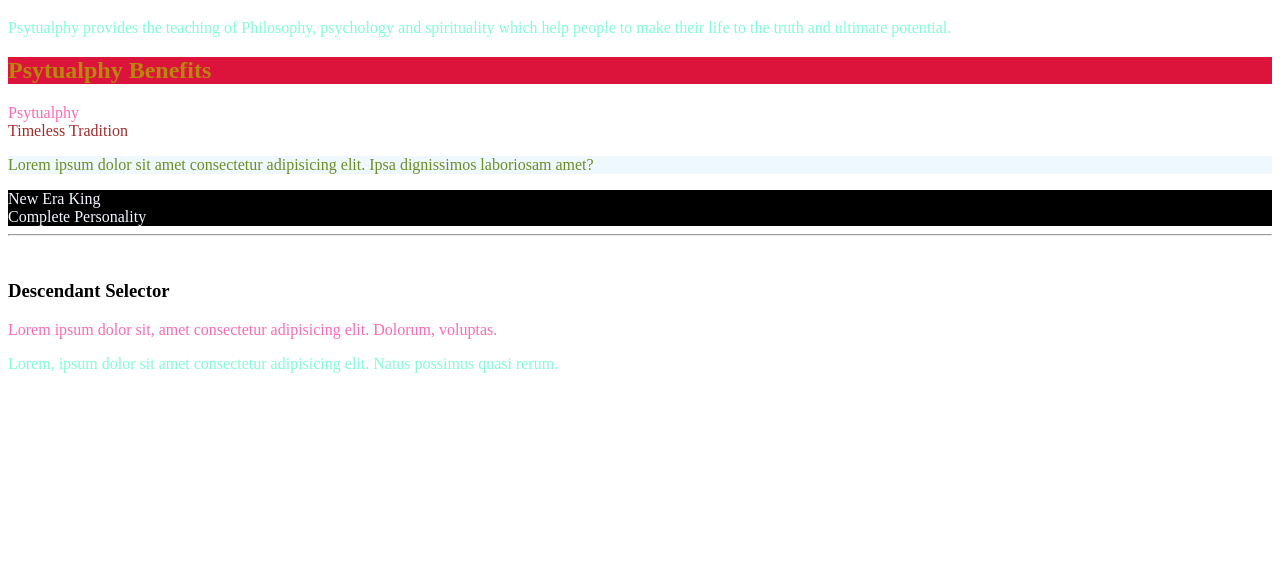
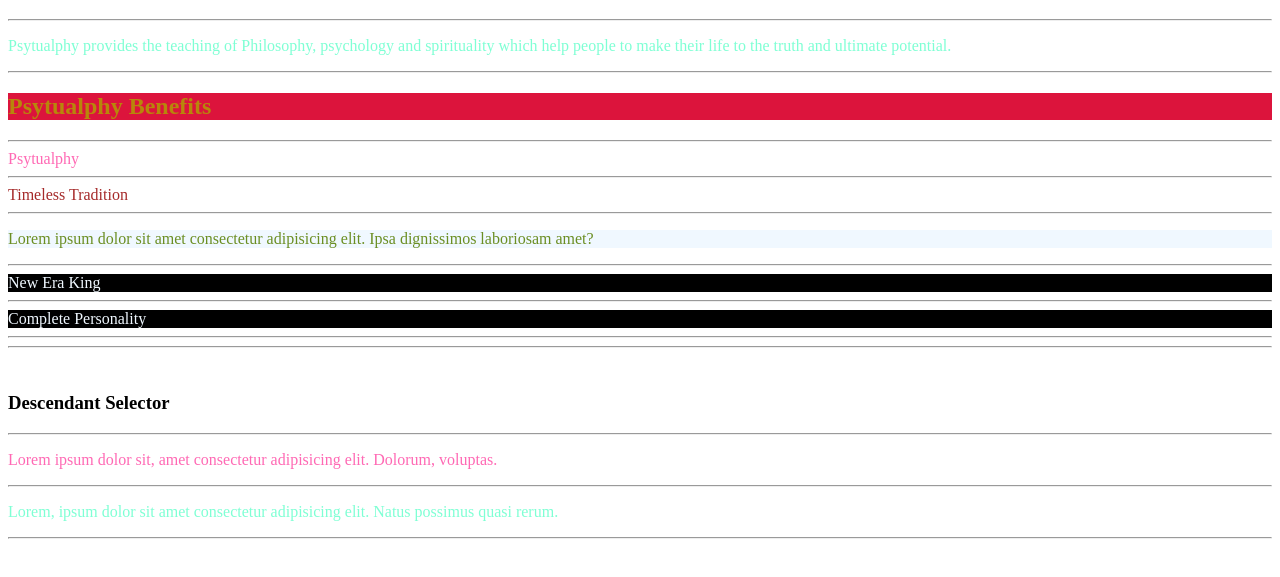
Before and after one commit to MackKingmj/CSS-Course, a plain HTML site: page index02.html in a window 1280 px wide. Shown: the part 61-638 px from the top of the page. Drawn offline with Linux system fonts and the light colour scheme.

Commit message:
Add the horizontal rule

```diff
--- a/index02.html
+++ b/index02.html
@@ -7,20 +7,20 @@
     <link rel="stylesheet" href="index02.css">
 </head>
 <body>
-    <h1> Psytualphy is a Educational Brand</h1>
-    <p>Psytualphy provides the teaching of Philosophy, psychology and spirituality which help people to make their life to the truth and ultimate potential.</p>
-    <h2>Psytualphy Benefits</h2>
+    <h1> Psytualphy is a Educational Brand</h1> <hr>
+    <p>Psytualphy provides the teaching of Philosophy, psychology and spirituality which help people to make their life to the truth and ultimate potential.</p><hr>
+    <h2>Psytualphy Benefits</h2><hr>
     <!-- this css is happen through external styling -->
-     <div id="Educational"> Psytualphy </div>
-     <div id="Clothing"> Timeless Tradition</div>
-     <p class="brand"> Lorem ipsum dolor sit amet consectetur adipisicing elit. Ipsa dignissimos laboriosam amet?</p>
-     <div id="mackking">New Era King</div>
-     <div class="Complete">Complete Personality</div>
+     <div id="Educational"> Psytualphy </div><hr>
+     <div id="Clothing"> Timeless Tradition</div><hr>
+     <p class="brand"> Lorem ipsum dolor sit amet consectetur adipisicing elit. Ipsa dignissimos laboriosam amet?</p><hr>
+     <div id="mackking">New Era King</div><hr>
+     <div class="Complete">Complete Personality</div><hr>
      <hr> <br>
-     <h3>Descendant Selector</h3>
+     <h3>Descendant Selector</h3><hr>
      <div id="ds">
         <p>Lorem ipsum dolor sit, amet consectetur adipisicing elit. Dolorum, voluptas.</p>
-     </div>
-     <p>Lorem, ipsum dolor sit amet consectetur adipisicing elit. Natus possimus quasi rerum.</p>
+     </div><hr>
+     <p>Lorem, ipsum dolor sit amet consectetur adipisicing elit. Natus possimus quasi rerum.</p><hr>
 </body>
 </html>
```
